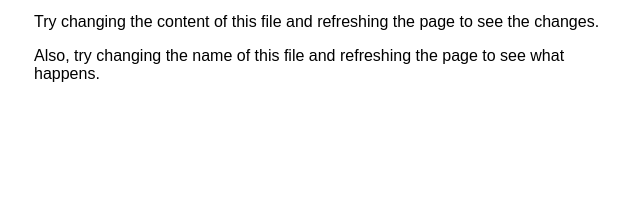
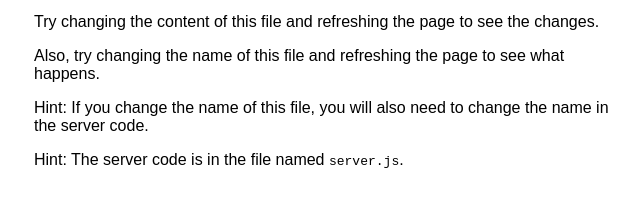
Before and after one commit to RadhikaKapoor383/learn-nodeJS, a website: page simple-codes/http-sever/public/index.html in a window 1280 px wide. Shown: the part 159-366 px from the top of the page, without its empty margins (306-946 px from the left). Drawn offline with Linux system fonts and the light colour scheme.

Commit message:
chore: add hints for file name changes in index.html

```diff
--- a/simple-codes/http-sever/public/index.html
+++ b/simple-codes/http-sever/public/index.html
@@ -13,5 +13,7 @@
     <p>This file is being served by Node.js</p>
     <p>Try changing the content of this file and refreshing the page to see the changes.</p>
     <p>Also, try changing the name of this file and refreshing the page to see what happens.</p>
+    <p>Hint: If you change the name of this file, you will also need to change the name in the server code.</p>
+    <p>Hint: The server code is in the file named <code>server.js</code>.</p>
 </body>
 </html>
```
